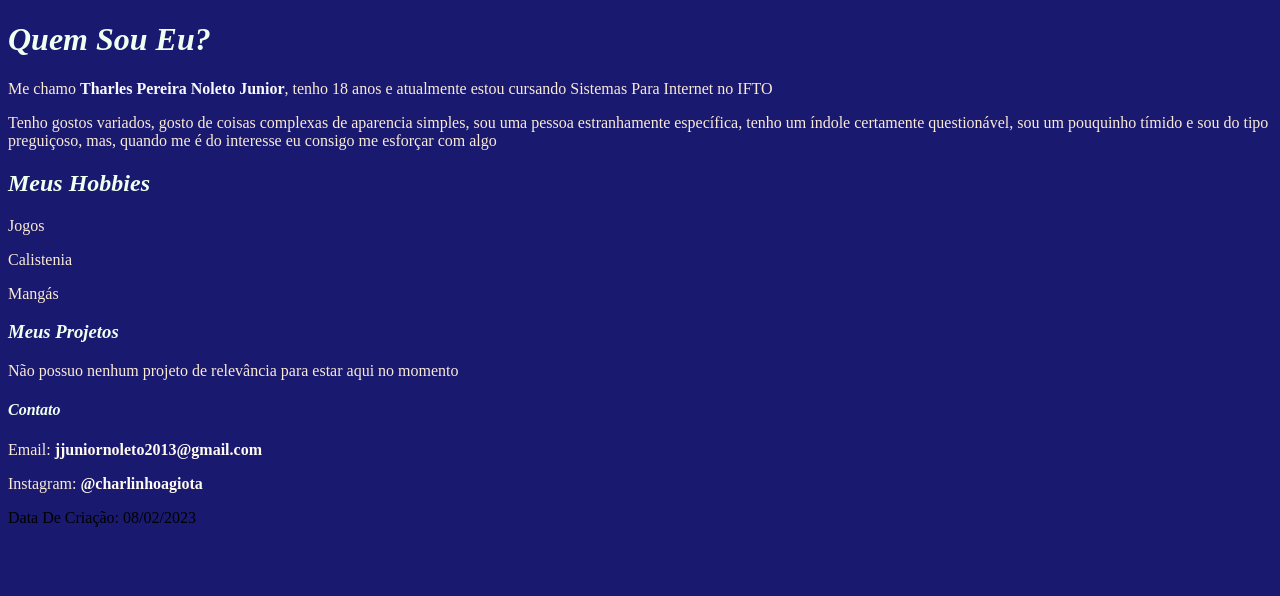
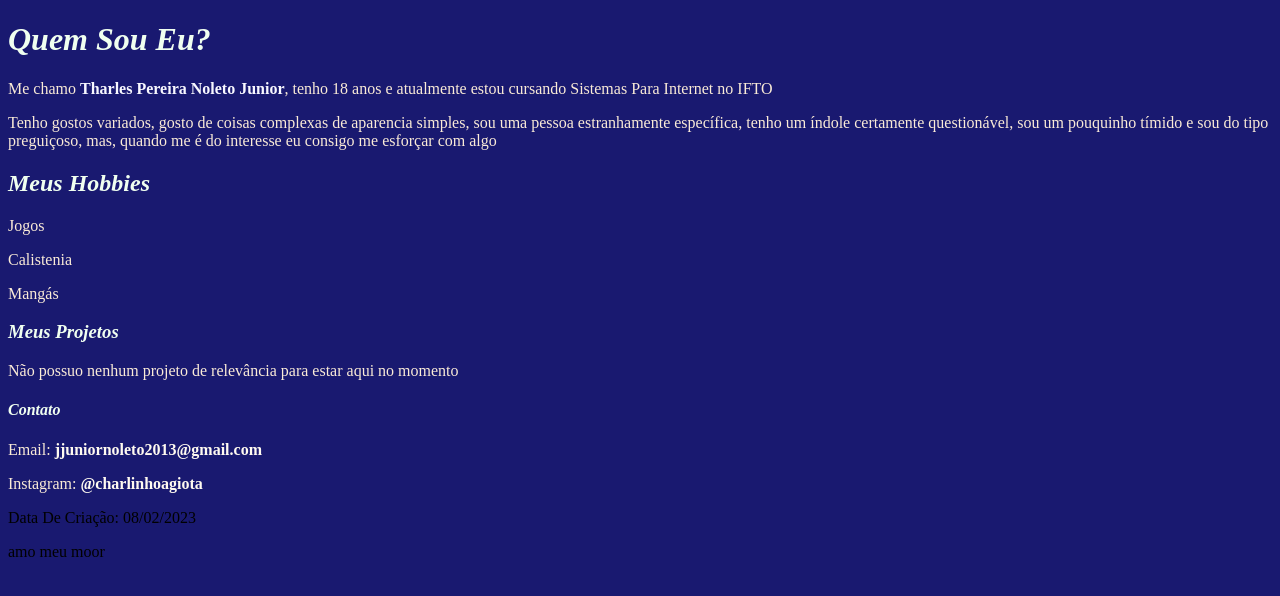
Before and after one commit to LoCharlyn/LoCharlyn.github.io, a plain HTML site: page index.html in a window 1280 px wide. Drawn offline with Linux system fonts and the light colour scheme.

Commit message:
Update index.html

```diff
--- a/index.html
+++ b/index.html
@@ -41,5 +41,6 @@
         <p style="color:antiquewhite">Email: <strong style="color:floralwhite">jjuniornoleto2013@gmail.com</strong></p>
         <p style="color:antiquewhite">Instagram: <strong style="color:floralwhite">@charlinhoagiota</strong></p>
         <p>Data De Criação: 08/02/2023</p>
+    <p> amo meu moor</p>
     </body>
 </html>
```
